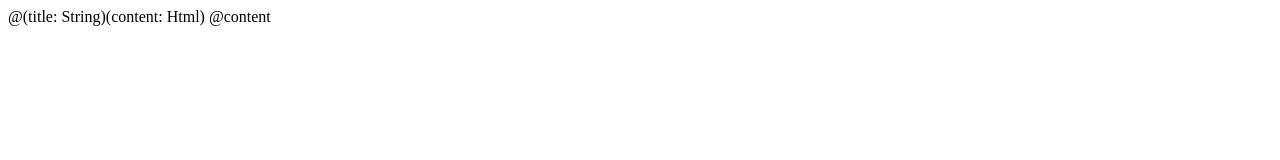
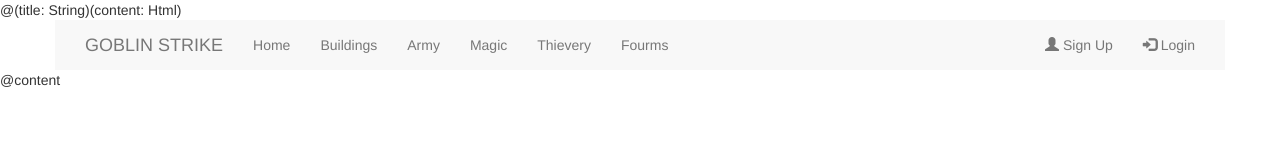
Before and after one commit to yyyura/goblinstrike, a plain HTML site: page goblinstrike/app/views/main.scala.html in a window 1280 px wide. Drawn offline with nearby package versions, Linux system fonts and the light colour scheme.

Commit message:
updated main.scala with a basic template

```diff
--- a/goblinstrike/app/views/main.scala.html
+++ b/goblinstrike/app/views/main.scala.html
@@ -4,12 +4,52 @@
 
 <html lang="en">
     <head>
-        <title>@title</title>
-        <link rel="stylesheet" media="screen" href="@routes.Assets.versioned("stylesheets/main.css")">
-        <link rel="shortcut icon" type="image/png" href="@routes.Assets.versioned("images/favicon.png")">
-        <script src="@routes.Assets.versioned("javascripts/hello.js")" type="text/javascript"></script>
-    </head>
-    <body>
+    <meta charset="utf-8">
+    <!-- Set the viewport so this responsive site displays correctly on mobile devices -->
+    <meta name="viewport" content="width=device-width, initial-scale=1">
+    <title>Goblin Strike</title>
+
+
+    <!-- Include bootstrap CSS -->
+   <!-- Latest compiled and minified CSS -->
+<link rel="stylesheet" href="http://maxcdn.bootstrapcdn.com/bootstrap/3.3.6/css/bootstrap.min.css">
+<!-- jQuery library -->
+<script src="https://ajax.googleapis.com/ajax/libs/jquery/1.12.0/jquery.min.js"></script>
+<link href="includes/style.css" rel="stylesheet">
+
+
+</head>
+
+   <body>
+
+<header class="top" role="header">
+
+    <div class="container navbar-default">
+
+        <a href="#" class="navbar-brand pull-left">
+            GOBLIN STRIKE
+        </a>
+        <button class="navbar-toggle" data-toggle="collapse" data-target=".navbar-collapse">
+            <span class="glyphicon glyphicon-align-justify"></span>
+
+
+        </button>
+        <nav class="navbar-collapse collapse " role="navigation">
+            <ul class="navbar-nav nav">
+                <li><a href="#">Home</a></li>
+                <li><a href="#">Buildings</a></li>
+				<li><a href="#">Army</a></li>
+                <li><a href="#">Magic</a></li>
+				<li><a href="#">Thievery</a></li>
+				<li><a href="#">Fourms</a></li>
+				 <li><a href="#"></a></li>
+            </ul>
+			<ul class="nav navbar-nav navbar-right">
+      <li><a href="#"><span class="glyphicon glyphicon-user"></span> Sign Up</a></li>
+      <li><a href="#"><span class="glyphicon glyphicon-log-in"></span> Login</a></li>
+    </ul>
+        </nav>
+    </div>
         @content
     </body>
 </html>
```
Also changed, not shown: index.html (+1 -0 lines).
